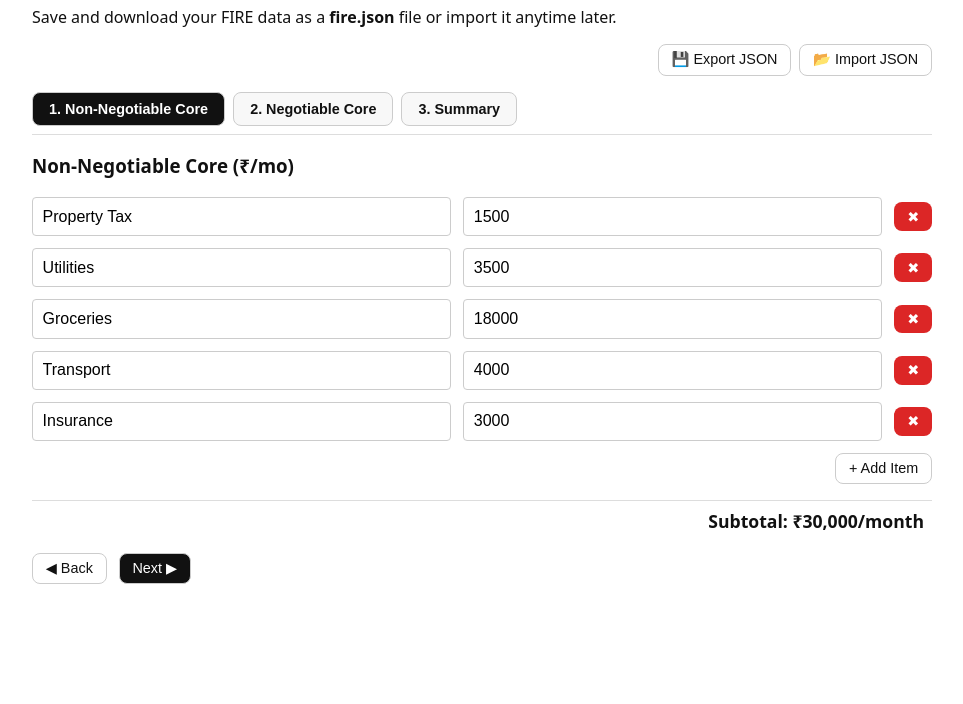
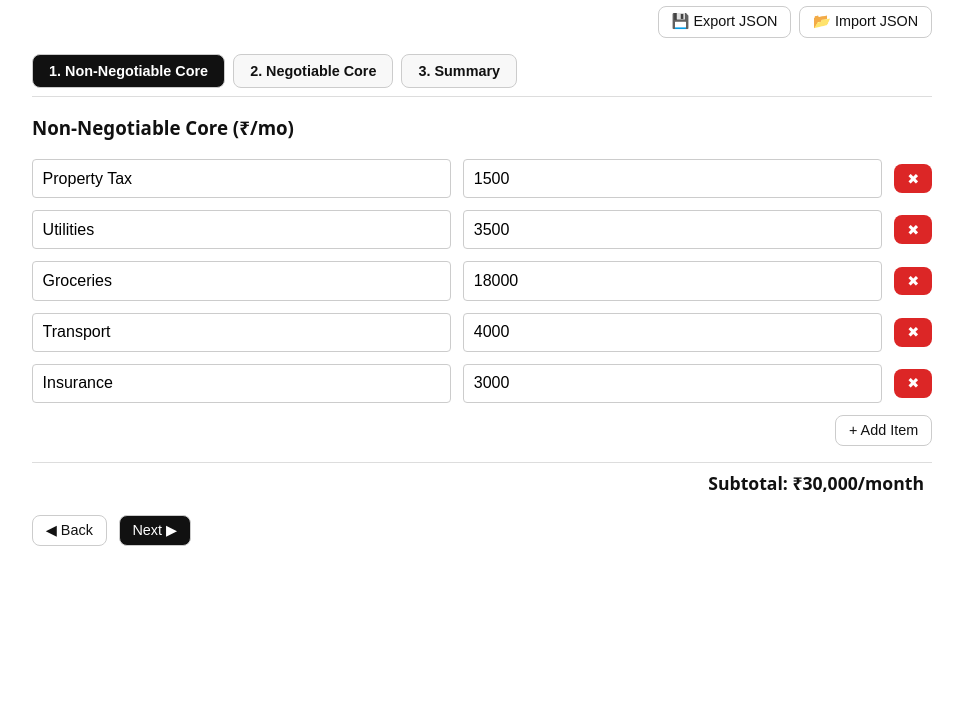
Before and after one commit to johndoe2x/FIRE-Wizard, a plain HTML site: page index.html in a window 1280 px wide. Shown: the part 96-800 px from the top of the page, without its empty margins (158-1121 px from the left). Drawn offline with Linux system fonts and the light colour scheme.

Commit message:
Update index.html

```diff
--- a/index.html
+++ b/index.html
@@ -33,7 +33,7 @@ button.del{background:#dc2626;color:#fff;border:none;font-size:.9rem}
 <body>
 <div class='container'>
   <h1>FIRE Wizard</h1>
-  <p>Save and download your FIRE data as a <b>fire.json</b> file or import it anytime later.</p>
+
   <div class='save-load'>
     <button class='ghost' onclick='downloadData()'>💾 Export JSON</button>
     <input type='file' id='fileInput' accept='application/json' style='display:none' onchange='importData(event)'>
```
